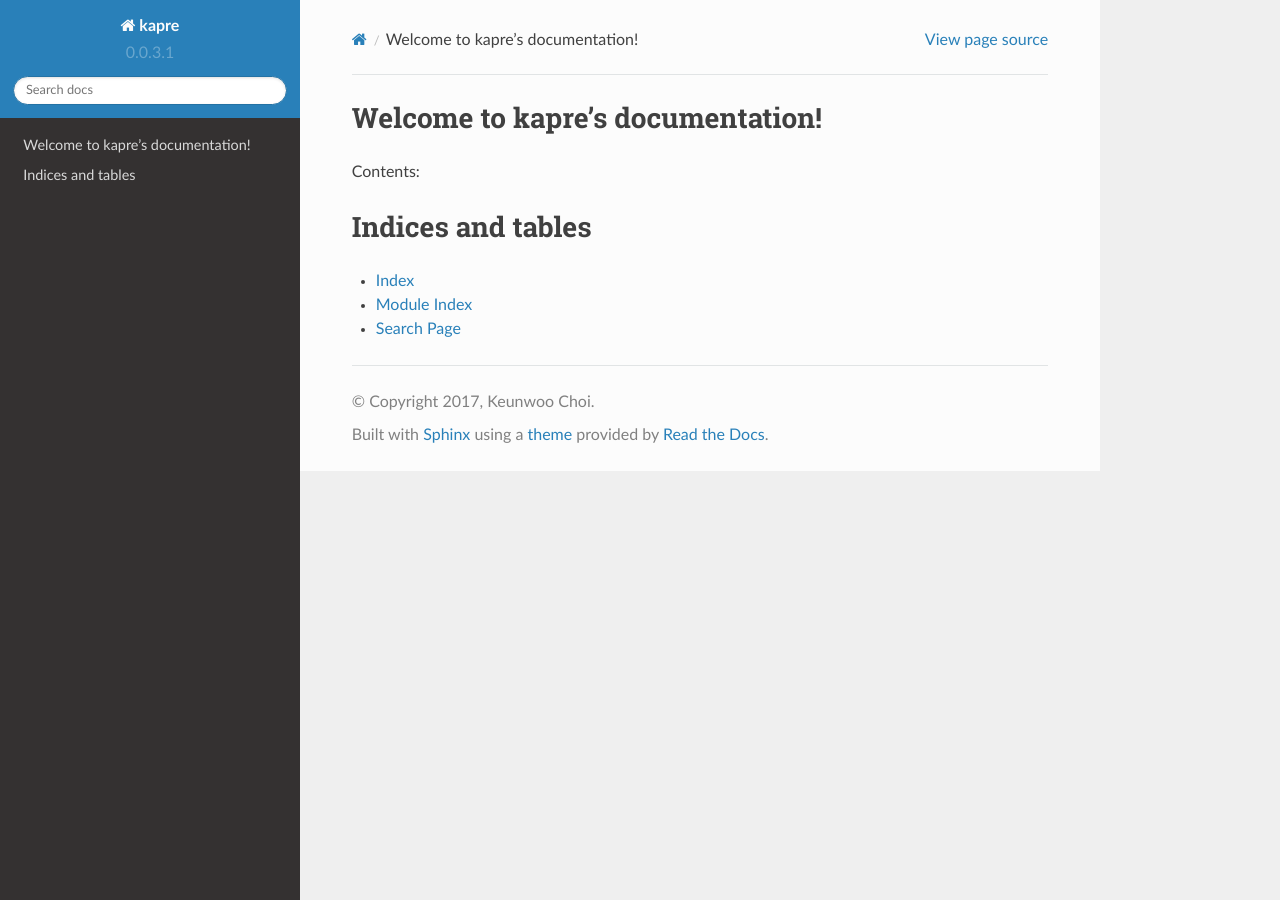
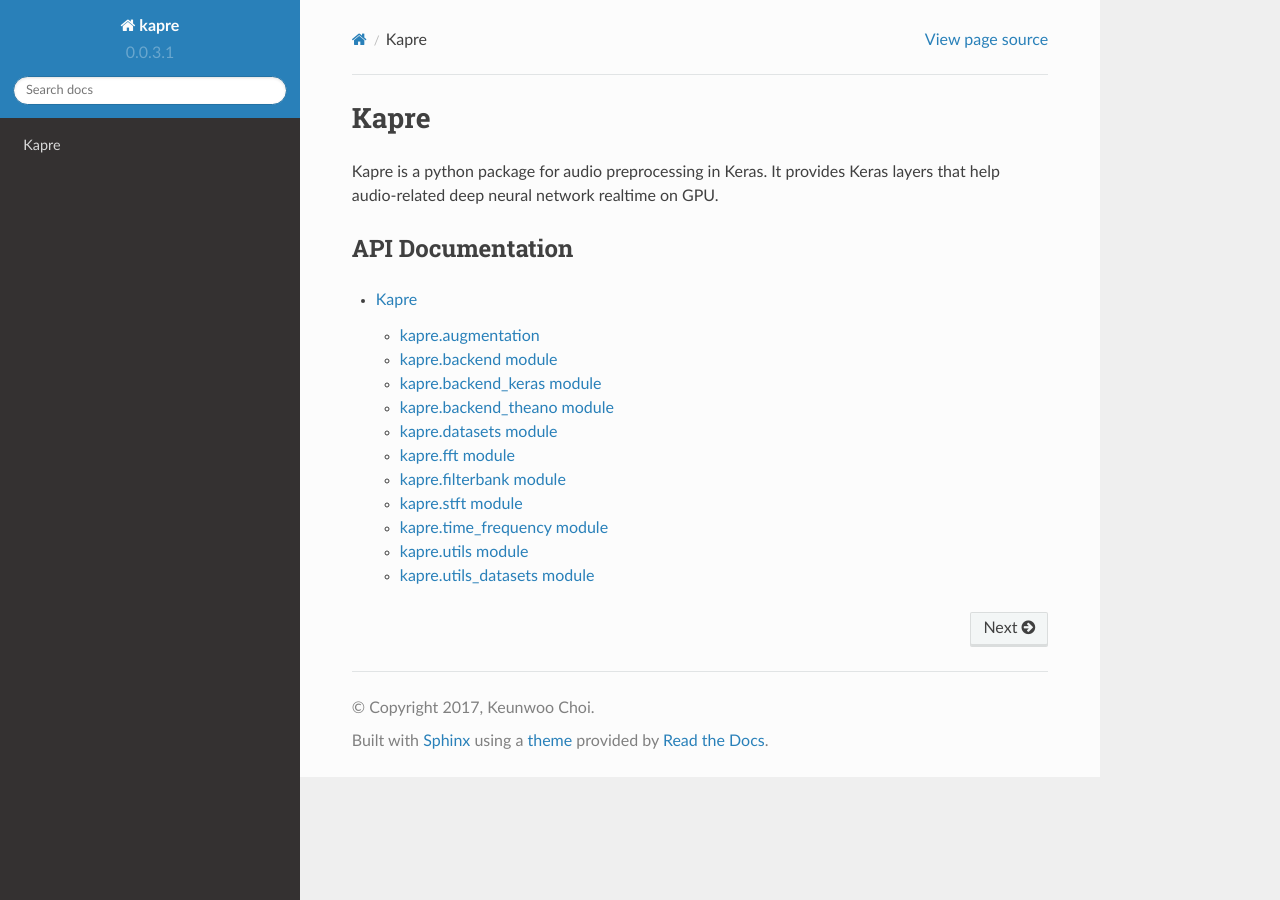
Before and after one commit to keunwoochoi/kapre, a Sphinx documentation site: the page built from docs/index.rst, in a window 1280 px wide. Built offline with Sphinx 7.4.7 and the Read the Docs theme 2.0.0, drawn with Linux system fonts in a browser that asks for light colours; pages that are not in the unit, such as notebooks, are missing from menus.

Commit message:
why not separate .rst files for each .py?

```diff
--- a/docs/conf.py
+++ b/docs/conf.py
@@ -20,7 +20,8 @@ import shlex
 # add these directories to sys.path here. If the directory is relative to the
 # documentation root, use os.path.abspath to make it absolute, like shown here.
 sys.path.insert(0, os.path.abspath('.'))
-sys.path.insert(0, os.path.abspath('../'))
+sys.path.insert(0, os.path.abspath('..'))
+sys.path.insert(0, os.path.abspath('../kapre'))
 
 # -- General configuration ------------------------------------------------
 
@@ -79,7 +80,7 @@ language = None
 
 # List of patterns, relative to source directory, that match files and
 # directories to ignore when looking for source files.
-exclude_patterns = ['_build']
+exclude_patterns = ['_build', '_templates']
 
 # The reST default role (used for this markup: `text`) to use for all
 # documents.
--- a/docs/index.rst
+++ b/docs/index.rst
@@ -3,19 +3,15 @@
    You can adapt this file completely to your liking, but it should at least
    contain the root `toctree` directive.
 
-Welcome to kapre's documentation!
-=================================
+Kapre
+=====
+Kapre is a python package for audio preprocessing in Keras. It provides Keras layers
+that help audio-related deep neural network realtime on GPU.
 
-Contents:
+API Documentation
+-----------------
 
 .. toctree::
    :maxdepth: 2
 
-
-
-Indices and tables
-==================
-
-* :ref:`genindex`
-* :ref:`modindex`
-* :ref:`search`
+   kapre
--- a/docs/kapre.rst
+++ b/docs/kapre.rst
@@ -91,12 +88,3 @@ kapre.utils_datasets module
     :members:
     :undoc-members:
     :show-inheritance:
-
-
-Module contents
----------------
-
-.. automodule:: kapre
-    :members:
-    :undoc-members:
-    :show-inheritance:
--- a/docs/modules.rst
+++ b/docs/modules.rst
@@ -5,3 +5,4 @@ kapre
    :maxdepth: 4
 
    kapre
+   kapre.time_frequency
```
Also changed, not shown: other parts of docs/kapre.rst (+3 -6 lines).
